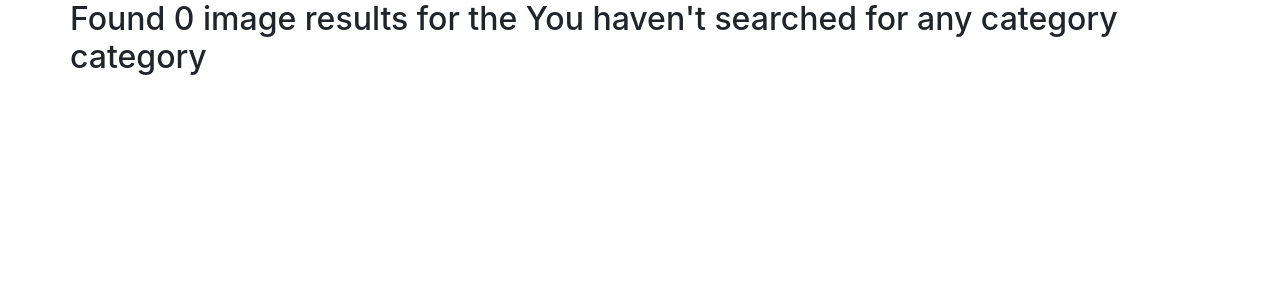
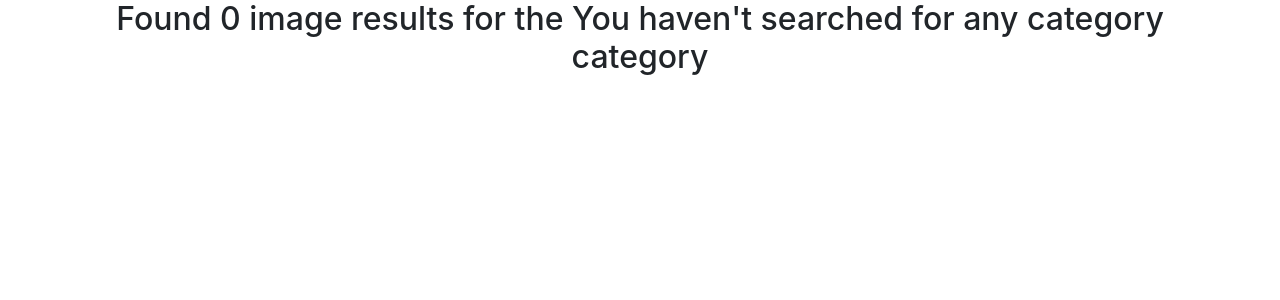
Before and after one commit to OwinoLucas/pic_galore, a Django app: page /search/ in a window 1280 px wide. Shown: the part 40-340 px from the top of the page. Run offline with Django 3.2, Linux system fonts and the light colour scheme; some libraries are stand-ins or nearby versions.

Commit message:
rearranged images in search.html for better user experience

```diff
--- a/gallery/templates/all-pics/search.html
+++ b/gallery/templates/all-pics/search.html
@@ -2,7 +2,7 @@
 
 {% block content %}
 <div class="container">
-    <div class="row">
+    <div class="row text-center">
         {% if categories %}
         <h2>Found {{ categories|length }} images of {{ message }} category </h2>
         {% else %}
@@ -10,9 +10,10 @@
         {% endif %}
     </div>
 
-    <div class="row">
+
+
+    <div class="card-columns">
         {% if categories %}
-        <div class="card-columns">
         {% for category in categories %}
         <div class="card" data-toggle="modal" data-target="#q{{category.id}}">
             <img src="{{category.image.url}}" alt="{{category.image_name}}" class="card-img">
@@ -41,8 +42,7 @@
                     <div class="modal-footer">
                         <input class="form-control input-lg" type="text" value="{{category.image.url}}"
                             id="{{image.id}}.url">
-                            <button class="btn btn-success btn-sm"
-                                onclick="copyLink('{{category.id}}.url')">Copy</button>
+                        <button class="btn btn-success btn-sm" onclick="copyLink('{{category.id}}.url')">Copy</button>
                         <button type="button" class="btn btn-outline-danger btn-sm" data-dismiss="modal">Close
                         </button>
                     </div>
@@ -52,8 +52,9 @@
 
 
         {% endfor %}
-        </div>
         {% endif %}
     </div>
+
+
 </div>
 {% endblock %}
```
Also changed, not shown: gallery/templates/location.html (+5 -4 lines). Lines whose indentation alone changed are shown as unchanged.
